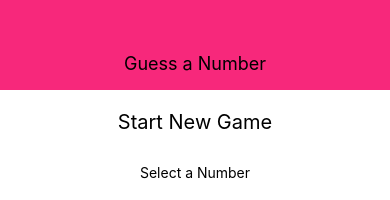
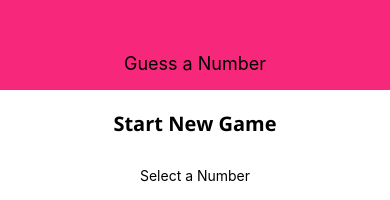
Before and after one commit to tutorials-react-native/2_guess_number_app, a React Native app: screen / in a window 390 px wide. Shown: the top 200 px of the page. Built offline with nearby package versions, Linux system fonts and the light colour scheme.

Commit message:
custom fonts with expo-font

```diff
--- a/App.js
+++ b/App.js
@@ -1,12 +1,32 @@
 import React, { useState } from "react";
 import { StyleSheet, Text, View } from "react-native";
+import * as Fonts from "expo-font";
+import { AppLoading } from "expo";
 
 import Header from "components/Header";
 import { StartGameScreen, GameScreen, GameOverScreen } from "screens";
 
+const fetchFonts = () => {
+  return Fonts.loadAsync({
+    "open-sans-bold": require("./assets/fonts/OpenSans-Bold.ttf"),
+    "open-sans": require("./assets/fonts/OpenSans-Regular.ttf")
+  });
+};
+
 export default function App() {
   const [userSelectNumber, setUserSelectNumber] = useState();
   const [guessRounds, setGuessRounds] = useState(0);
+  const [dataLoaded, setDataLoaded] = useState(false);
+
+  if (!dataLoaded) {
+    return (
+      <AppLoading
+        startAsync={fetchFonts}
+        onFinish={() => setDataLoaded(true)}
+        onError={err => console.log(err)}
+      />
+    );
+  }
 
   const configureNewGame = () => {
     setGuessRounds(0), setUserSelectNumber(null);
--- a/src/screens/StartGameScreen.js
+++ b/src/screens/StartGameScreen.js
@@ -106,7 +106,8 @@
   },
   title: {
     fontSize: 20,
-    marginVertical: 10
+    marginVertical: 10,
+    fontFamily: "open-sans-bold"
   },
   inputContainer: {
     width: 300,
```
Also changed, not shown: assets/fonts/OpenSans-Bold.ttf (added), assets/fonts/OpenSans-Regular.ttf (added).
